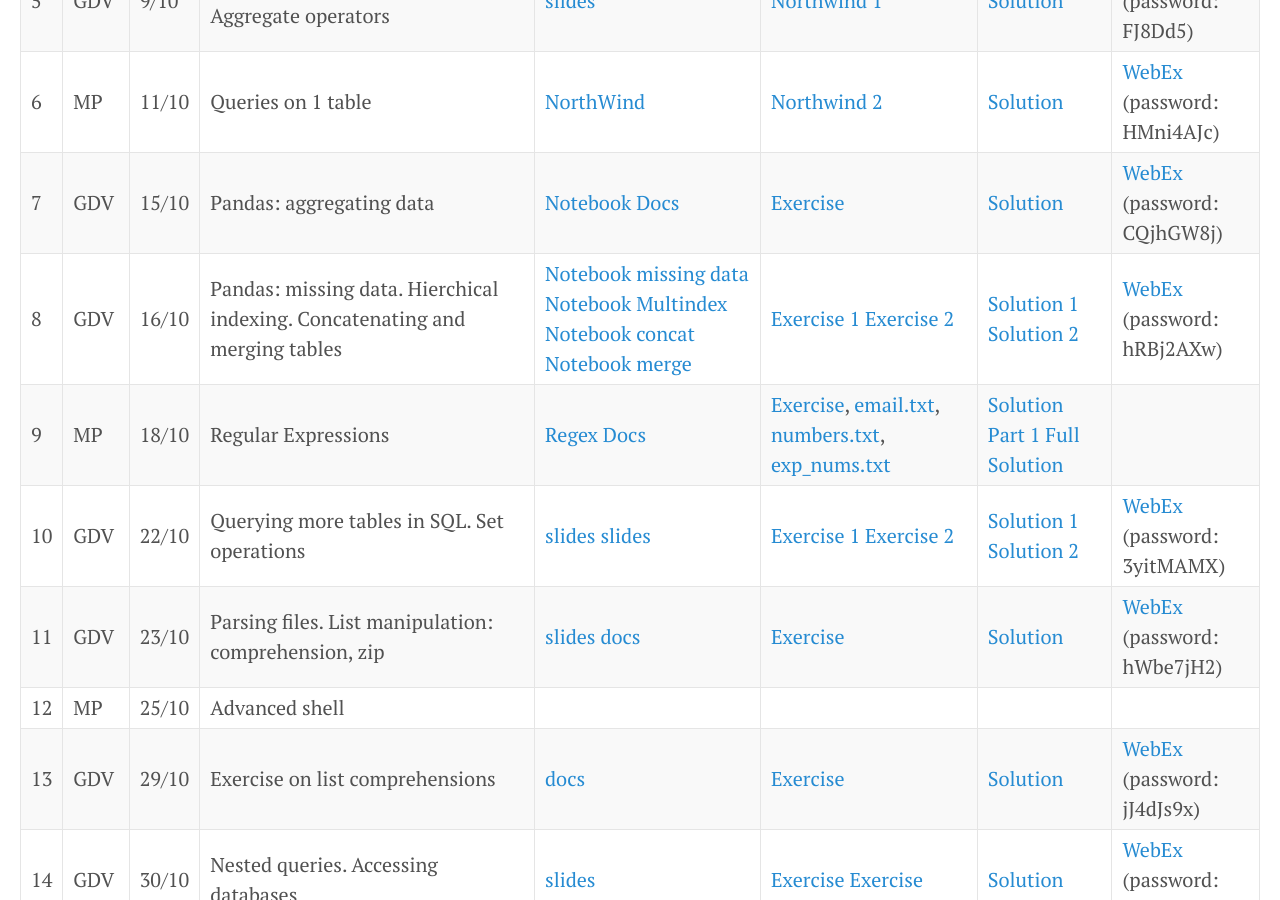
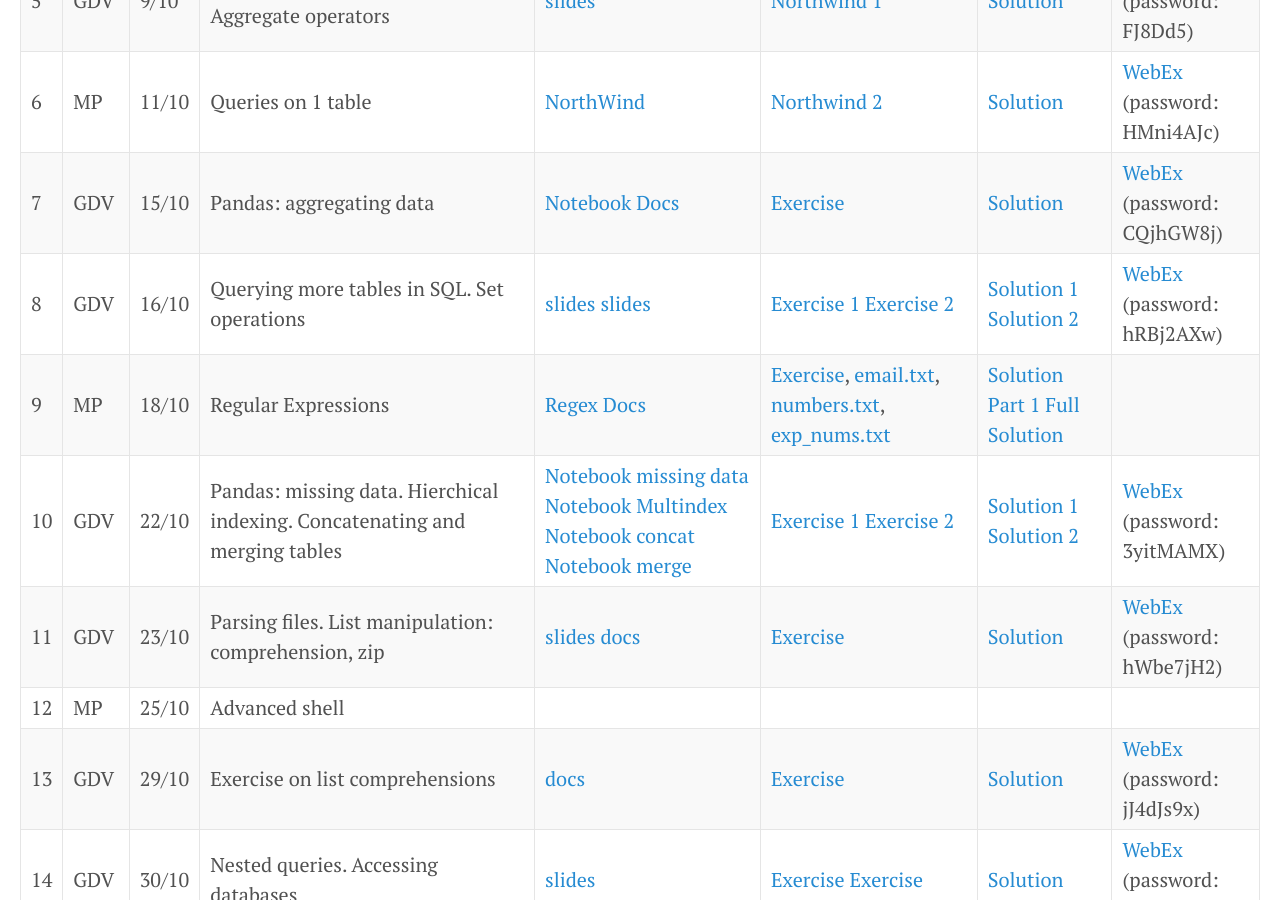
Before and after one commit to gdv/foundationsCS, a Jekyll site: the page built from docs/index.md, in a window 1280 px wide and 900 px high, scrolled down 763 px. Built offline with Jekyll 4.4.1, drawn with Linux system fonts in a browser that asks for light colours.

Commit message:
swap lectures

```diff
--- a/docs/index.md
+++ b/docs/index.md
@@ -15,9 +15,9 @@ title: Foundations of Computer Science (2019-20)
 | 5 | GDV | 9/10 | Select..From..Where on 1 table. Aggregate operators           | [slides](https://github.com/gdv/introduction_to_relational_databases/raw/master/02-sql-single-table.pdf) | [Northwind 1](sql-01-sfw)                                         | [Solution](https://github.com/gdv/foundationsCS/blob/master/sql-01-sfw.sql)                | [WebEx](https://unimib.webex.com/unimib/j.php?MTID=me3716ed343bc9aaf05808278da11290f) (password: FJ8Dd5)
 | 6 | MP | 11/10 | Queries on 1 table                | [NorthWind](https://github.com/gdv/foundationsCS/raw/master/ex-data/Northwind.fix.sqlite) | [Northwind 2](sql-02-sfw-group-by)  | [Solution](https://github.com/gdv/foundationsCS/blob/master/sql-02-groupby.sql)               | [WebEx](https://unimib.webex.com/unimib-it/j.php?MTID=me361cf8004f8a3ea2451f6f0e3f55f41) (password: HMni4AJc)
 | 7 | GDV | 15/10 | Pandas: aggregating data               | [Notebook](https://jakevdp.github.io/PythonDataScienceHandbook/03.08-aggregation-and-grouping.html) [Docs](http://pandas.pydata.org/pandas-docs/stable/groupby.html)                                     | [Exercise](py-05-groupby)                                         | [Solution](https://nbviewer.jupyter.org/github/gdv/foundationsCS/blob/master/py-05-groupby.ipynb)             | [WebEx](https://unimib.webex.com/unimib/j.php?MTID=mda0676fa4bd3e9885539f67113bf3d76) (password:  CQjhGW8j)
-| 8 | GDV | 16/10 | Pandas: missing data. Hierchical indexing. Concatenating and merging tables | [Notebook missing data](https://jakevdp.github.io/PythonDataScienceHandbook/03.04-missing-values.html) [Notebook Multindex](https://jakevdp.github.io/PythonDataScienceHandbook/03.05-hierarchical-indexing.html) [Notebook concat](https://jakevdp.github.io/PythonDataScienceHandbook/03.06-concat-and-append.html) [Notebook merge](https://jakevdp.github.io/PythonDataScienceHandbook/03.07-merge-and-join.html)  | [Exercise 1](py-07-multindex)  [Exercise 2](py-08-merging)  | [Solution 1](https://nbviewer.jupyter.org/github/gdv/foundationsCS/blob/master/py-07-multindex.ipynb) [Solution 2](https://nbviewer.jupyter.org/github/gdv/foundationsCS/blob/master/py-08-merging.ipynb) | [WebEx](https://unimib.webex.com/unimib/j.php?MTID=m99e4c2d6d60fee68da82143c14c06fa3) (password:  hRBj2AXw)
+| 8 | GDV | 16/10 |  Querying more tables in SQL. Set operations  | [slides](https://github.com/gdv/introduction_to_relational_databases/raw/master/03-sql-more-tables.pdf)  [slides](https://github.com/gdv/introduction_to_relational_databases/raw/master/04-set-operations.pdf)                                           | [Exercise 1](sql-03-join-1) [Exercise 2](sql-04-join-2)   | [Solution 1](https://github.com/gdv/foundationsCS/blob/master/sql-03-join-1.sql) [Solution 2](https://github.com/gdv/foundationsCS/blob/master/sql-04-join-2.sql)           |  [WebEx](https://unimib.webex.com/unimib/j.php?MTID=m99e4c2d6d60fee68da82143c14c06fa3) (password:  hRBj2AXw)
 | 9 | MP | 18/10 |  Regular Expressions               | [Regex Docs](https://docs.python.org/3/howto/regex.html)                                                   | [Exercise](https://github.com/gdv/foundationsCS/blob/master/ex-02-RE.ipynb), [email.txt](https://github.com/gdv/foundationsCS/blob/master/ex-data/email.txt), [numbers.txt](https://github.com/gdv/foundationsCS/blob/master/ex-data/numbers.txt), [exp_nums.txt](https://github.com/gdv/foundationsCS/blob/master/ex-data/exp_nums.txt) | [Solution Part 1](https://github.com/gdv/foundationsCS/blob/master/ex-02-RE-solution-part1.ipynb) [Full Solution](https://github.com/gdv/foundationsCS/blob/master/ex-02-RE-solution-full.ipynb) |
-| 10 | GDV | 22/10 | Querying more tables in SQL. Set operations  | [slides](https://github.com/gdv/introduction_to_relational_databases/raw/master/03-sql-more-tables.pdf)  [slides](https://github.com/gdv/introduction_to_relational_databases/raw/master/04-set-operations.pdf)                                           | [Exercise 1](sql-03-join-1) [Exercise 2](sql-04-join-2)   | [Solution 1](https://github.com/gdv/foundationsCS/blob/master/sql-03-join-1.sql) [Solution 2](https://github.com/gdv/foundationsCS/blob/master/sql-04-join-2.sql)           | [WebEx](https://unimib.webex.com/unimib/j.php?MTID=md734e8c2996839ded763217e9f72d704) (password: 3yitMAMX)
+| 10 | GDV | 22/10 | Pandas: missing data. Hierchical indexing. Concatenating and merging tables | [Notebook missing data](https://jakevdp.github.io/PythonDataScienceHandbook/03.04-missing-values.html) [Notebook Multindex](https://jakevdp.github.io/PythonDataScienceHandbook/03.05-hierarchical-indexing.html) [Notebook concat](https://jakevdp.github.io/PythonDataScienceHandbook/03.06-concat-and-append.html) [Notebook merge](https://jakevdp.github.io/PythonDataScienceHandbook/03.07-merge-and-join.html)  | [Exercise 1](py-07-multindex)  [Exercise 2](py-08-merging)  | [Solution 1](https://nbviewer.jupyter.org/github/gdv/foundationsCS/blob/master/py-07-multindex.ipynb) [Solution 2](https://nbviewer.jupyter.org/github/gdv/foundationsCS/blob/master/py-08-merging.ipynb) |[WebEx](https://unimib.webex.com/unimib/j.php?MTID=md734e8c2996839ded763217e9f72d704) (password: 3yitMAMX)
 | 11 | GDV | 23/10 | Parsing files. List manipulation: comprehension, zip           | [slides](https://github.com/gdv/foundationsCS/raw/master/slides/07-read_csv.pdf) [docs](http://pandas.pydata.org/pandas-docs/stable/generated/pandas.read_csv.html)                                     | [Exercise](py-09-Apache)                                         | [Solution](https://nbviewer.jupyter.org/github/gdv/foundationsCS/blob/master/py-09-Apache.ipynb)             | [WebEx](https://unimib.webex.com/unimib/j.php?MTID=m2ab0065b89f384e65f3dda8352f51ec8) (password:  hWbe7jH2)
 | 12 | MP | 25/10 | Advanced shell          |                                        |
 | 13 | GDV | 29/10 | Exercise on list comprehensions              | [docs](https://docs.python.org/3/tutorial/datastructures.html)                                                  | [Exercise](py-11-f1)                                          | [Solution](https://nbviewer.jupyter.org/github/gdv/foundationsCS/blob/master/py-11-f1.ipynb)              | [WebEx](https://unimib.webex.com/unimib/j.php?MTID=m37d9a3d0ad5df5d05063c9576f3fcaa3) (password: jJ4dJs9x)
```
